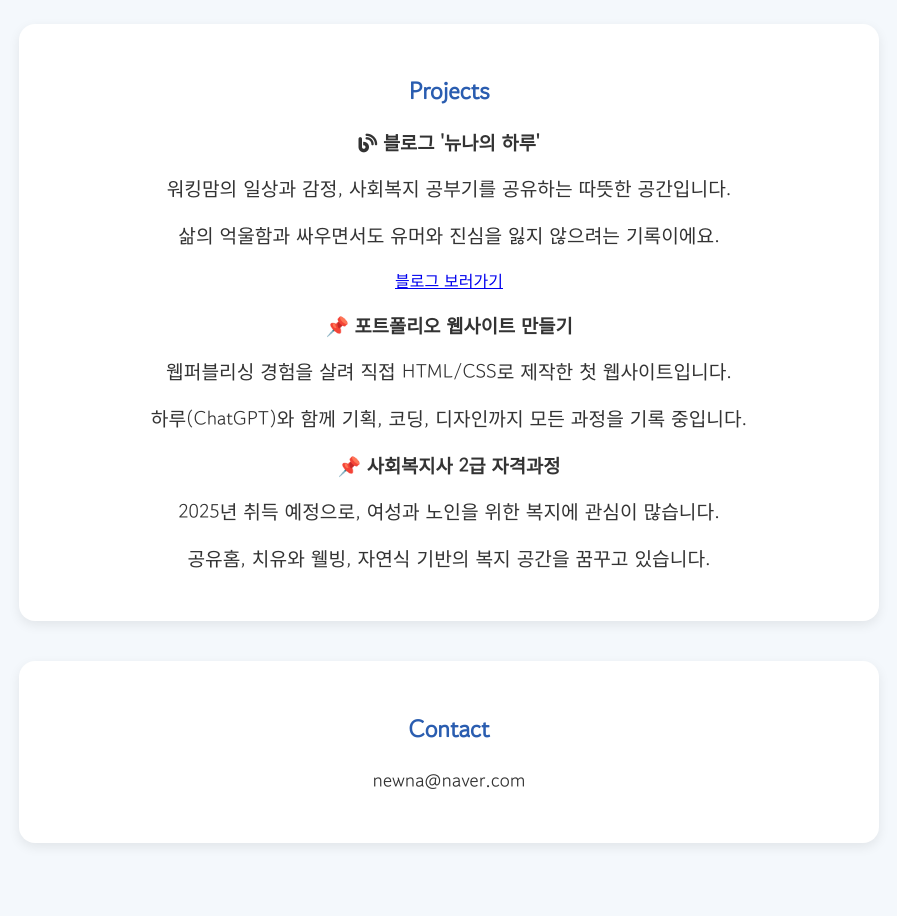
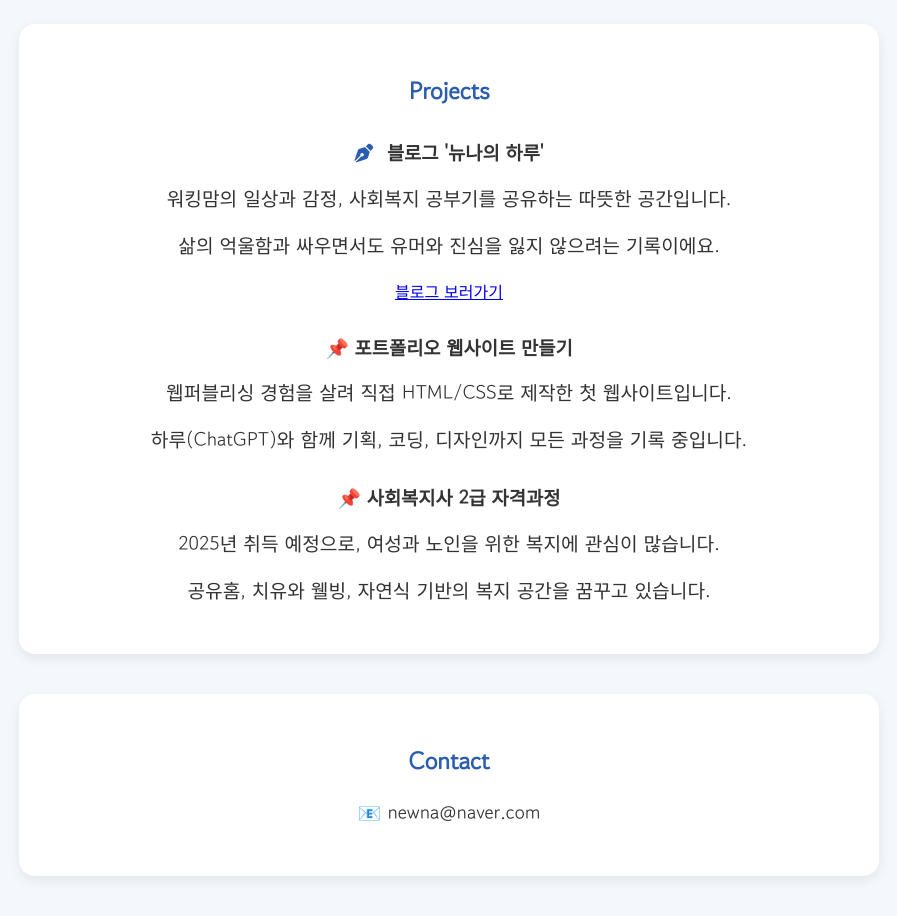
Before and after one commit to newnadays/newna_portfolio, a plain HTML site: page index.html in a window 1280 px wide. Shown: the part 1200-2116 px from the top of the page, without its empty margins (191-1088 px from the left). Drawn offline with Linux system fonts and the light colour scheme.

Commit message:
Update index.html

```diff
--- a/index.html
+++ b/index.html
@@ -1,10 +1,12 @@
 <!DOCTYPE html>
 <html lang="ko">
 <head>
-  <link href="https://fonts.googleapis.com/css2?family=Gowun+Dodum&display=swap" rel="stylesheet">
-  <script src="https://kit.fontawesome.com/4d5c60ddf3.js" crossorigin="anonymous"></script>
   <meta charset="UTF-8">
   <title>효정의 포트폴리오</title>
+  <link href="https://fonts.googleapis.com/css2?family=Gowun+Dodum&display=swap" rel="stylesheet">
+  <!-- Font Awesome CDN (확실히 작동하는 버전) -->
+  <link rel="stylesheet" href="https://cdnjs.cloudflare.com/ajax/libs/font-awesome/6.5.0/css/all.min.css">
+
   <style>
     body {
       font-family: 'Gowun Dodum', sans-serif;
@@ -31,6 +33,15 @@
       font-size: 1.2em;
       margin-top: 10px;
     }
+
+    .project {
+      margin-top: 30px;
+    }
+
+    .project h3 i {
+      margin-right: 8px;
+      color: #2a5db0;
+    }
   </style>
 </head>
 <body>
@@ -51,7 +62,7 @@
     <h2>Projects</h2>
 
     <div class="project">
-    <h3><i class="fas fa-blog"></i> 블로그 '뉴나의 하루'</h3>
+      <h3><i class="fas fa-pen-nib"></i> 블로그 '뉴나의 하루'</h3>
       <p>워킹맘의 일상과 감정, 사회복지 공부기를 공유하는 따뜻한 공간입니다.</p>
       <p>삶의 억울함과 싸우면서도 유머와 진심을 잃지 않으려는 기록이에요.</p>
       <a href="https://yourblogaddress.com" target="_blank">블로그 보러가기</a>
@@ -72,7 +83,7 @@
 
   <div class="section">
     <h2>Contact</h2>
-    <p>newna@naver.com</p>
+    <p>📧 newna@naver.com</p>
   </div>
 </body>
 </html>
```
Lines whose indentation alone changed are shown as unchanged.
